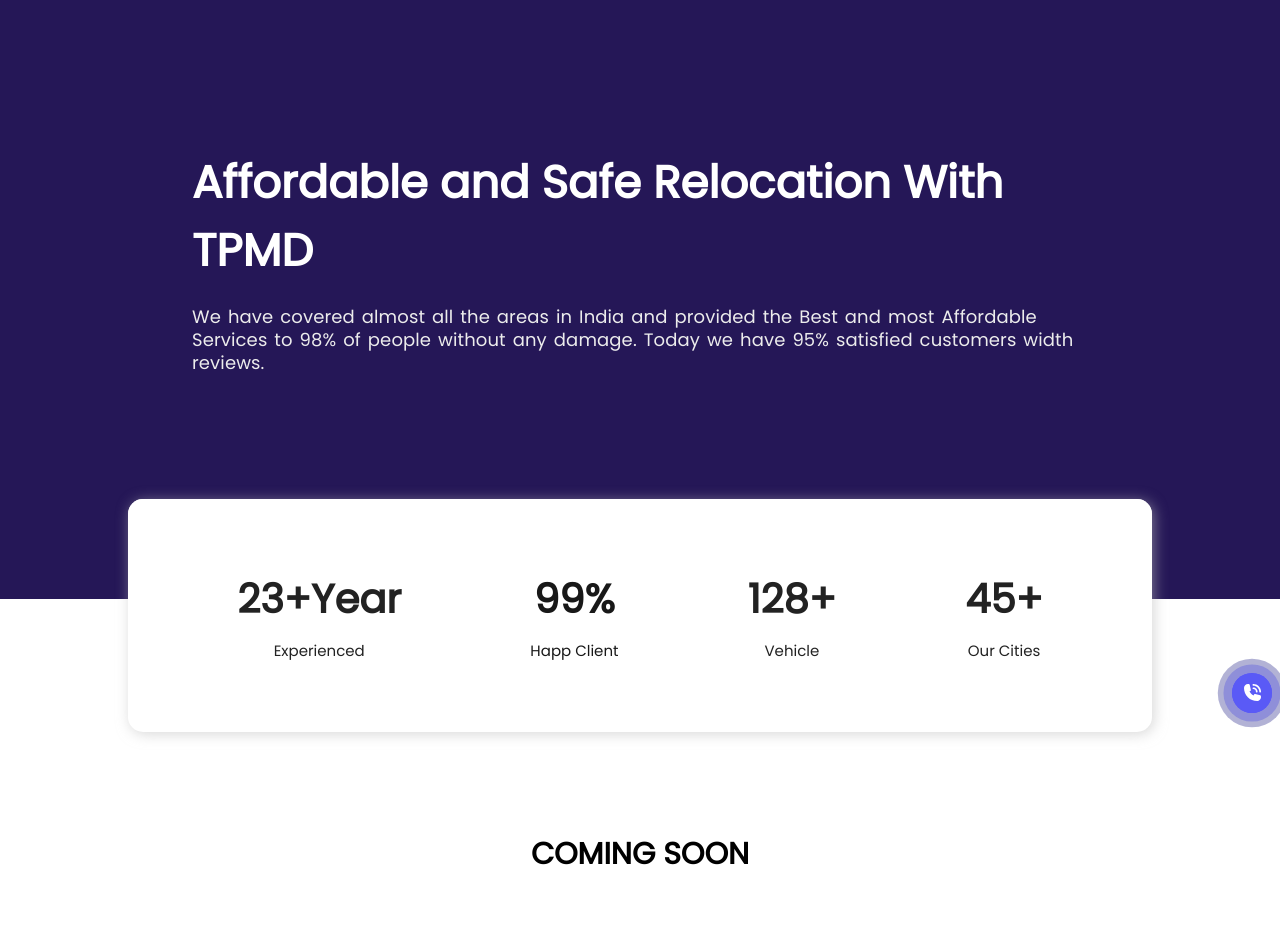
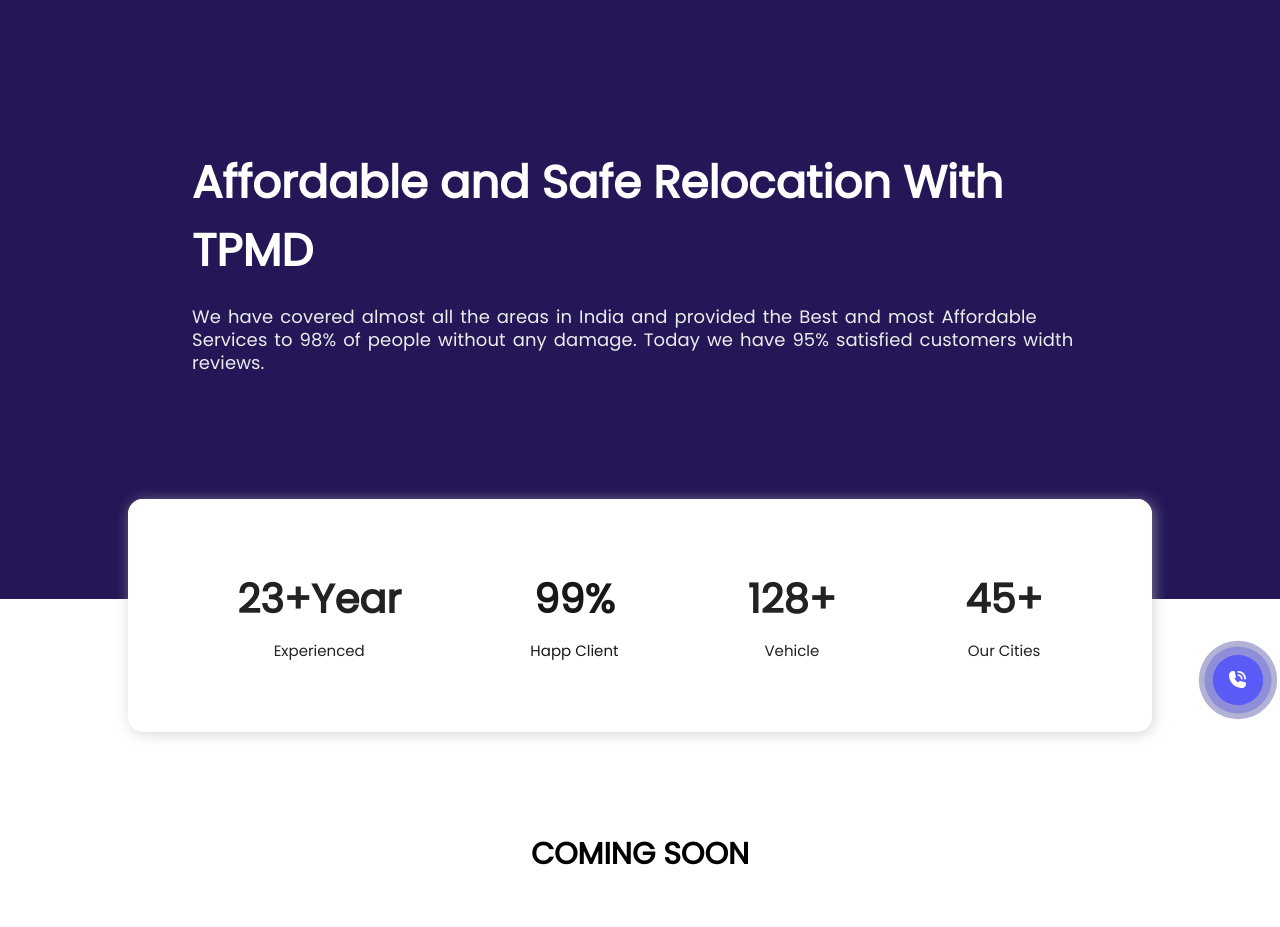
Before and after one commit to AskNavigator-SEO/tppdelhi, a PHP site: page /about-us.html in a window 1280 px wide. Shown: the part 71-998 px from the top of the page. Run offline with PHP 8.4, Linux system fonts and the light colour scheme.

Commit message:
modificaton

```diff
--- a/css/style.css
+++ b/css/style.css
@@ -274,7 +274,7 @@
 
   .custom_call{
     position: fixed;
-    bottom: 2%;
+    bottom: 3%;
     z-index: 1;
     right: 5px;
   }
@@ -294,9 +294,9 @@
     overflow: hidden;
       background: #5A5AF6;
     position: relative;
-      right: 7%;
-      width: 40px;
-      height: 40px;
+      right: 25%;
+      width: 50px;
+      height: 50px;
       margin: 0 auto;
       border-radius: 100%;
       animation: play 2s ease infinite;
--- a/include/head.php
+++ b/include/head.php
@@ -4,7 +4,7 @@
     <meta name="robots" content="index, follow">
 
     <link rel=icon type=image/x-icon href="images/logo.png">
-    <link rel="stylesheet" href="css/style.css?v=0.2.1" />
+    <link rel="stylesheet" href="css/style.css?v=0.2.2" />
     <link rel="stylesheet" href="css/location.css?v=0.0.7" />
     <link rel="stylesheet" href="css/about.css?v=0.0.7" />
     <link rel=icon type=image/x-icon href="images/logo.png">
--- a/include/static-body.php
+++ b/include/static-body.php
@@ -90,7 +90,7 @@
                     id="reloctionto"
                     placeholder="Relocation To"
                   />
-                  <input type="submit" value="Submit" />
+                  <input type="submit" value="Get Free Quote" />
                   <p class="teramandcondition">
                     By Sumbitting this, you agree to the
                     <span> <a href="javascript:void(0)"> privacy policy</a></span> &
```
